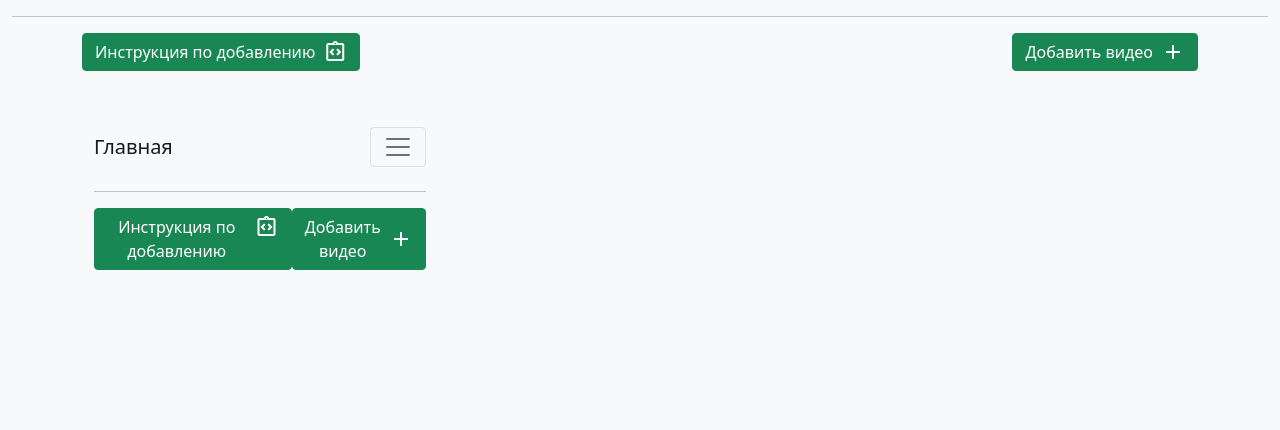
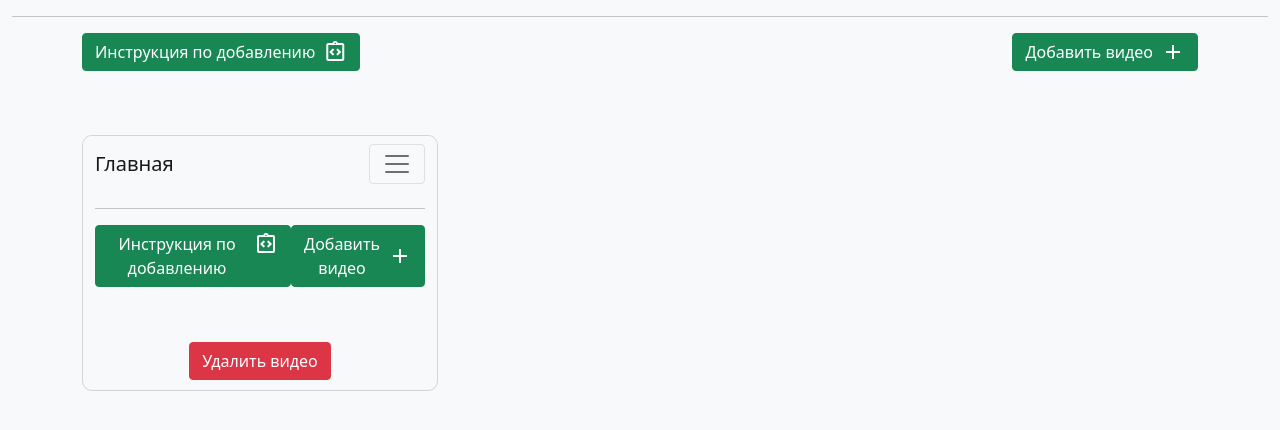
Before and after one commit to siailya/BoisRouge, a Flask app: page /admin/edit_video in a window 1280 px wide. Shown: the part 56-486 px from the top of the page. Run offline with Flask 2, Linux system fonts and the light colour scheme; a database or web service that is not in the repository returns one stand-in record (values such as "Sample title").

Commit message:
- Сделал удаление видео - Пофиксил transition на клиенте (теперь не плывет)

```diff
--- a/forms.py
+++ b/forms.py
@@ -54,6 +54,11 @@ class WoodTypeForm(FlaskForm):
 
 
 class VideoForm(FlaskForm):
-    url = StringField()
+    url = StringField(validators=[DataRequired("Введите ссылку на видеоролик")])
 
     submit = SubmitField("Подтвердить")
+
+    @staticmethod
+    def validate_url(form, field):
+        if "youtu" not in field.data:
+            raise ValidationError("Ведите ссылку на youtube-видеоролик!")
--- a/main.py
+++ b/main.py
@@ -1,7 +1,7 @@
 from math import ceil
 
 import pymongo
-from flask import Flask, request, render_template, redirect, session, g
+from flask import Flask, request, render_template, redirect, session, g, jsonify
 from pymongo import MongoClient
 from flask_mongoengine import MongoEngine
 from forms import *
@@ -177,20 +177,27 @@ def edit_video():
     videos = client[db_name]["videos"].find().sort("date", pymongo.DESCENDING)
     video_form = VideoForm()
 
-    if request.method == "POST":
+    if video_form.validate_on_submit():
         url = video_form.url.data
-        if not url:
-            return render_template("admin/edit_video.html", add_form=video_form, error="Заполните поле для ссылки!",
-                                   videos=videos)
-        elif "youtu" not in url:
-            return render_template("admin/edit_video.html", add_form=video_form,
-                                   error="Введите ссылку на youtube-видеоролик", videos=videos)
-        else:
-            check = False if client[db_name]["videos"].count_documents({"url": url}) > 0 else True
-            if check:
-                client[db_name]["videos"].insert_one({"url": url, "date": datetime.now()})
+
+        check = False if client[db_name]["videos"].count_documents({"url": url}) > 0 else True
+        if check:
+            client[db_name]["videos"].insert_one({"url": url, "date": datetime.now()})
+
+        return redirect("/admin/edit_video")
 
     return render_template("admin/edit_video.html", add_form=video_form, videos=videos)
+
+
+@app.route("/admin/api/delete_video", methods=["GET", "POST"])
+def delete_video():
+    vid = request.json.get("vid")
+    print(vid)
+    print(list(client[db_name]["videos"].find({"_id": ObjectId(vid)})))
+    client[db_name]["videos"].delete_one({"_id": ObjectId(vid)})
+    print(list(client[db_name]["videos"].find({"_id": ObjectId(vid)})))
+
+    return jsonify({"status": "video deleted"})
 
 
 @app.route('/admin/edit_photo/<photo_id>', methods=["GET", "POST"])
--- a/static/admin.css
+++ b/static/admin.css
@@ -8,34 +8,34 @@ button.active {
     /*background-color: #198754 !important;*/
 }
 
-.btn-success{
-    background: #198754!important;
+.btn-success {
+    background: #198754 !important;
 }
 
-.add-news-header{
+.add-news-header {
     font-size: 30px;
     font-weight: 400;
 }
 
-.new-text{
+.new-text {
     font-size: 14px;
 }
 
-.news-date{
+.news-date {
     font-size: 14px;
     margin: 0;
 }
 
-.add-new-btn{
+.add-new-btn {
     text-decoration: none;
 }
 
 .form-control:focus, .form-select:focus {
-    border-color: #4ca24a!important;
-    box-shadow: 0 0 0 0.25rem rgba(13, 123, 41,.2) !important;
+    border-color: #4ca24a !important;
+    box-shadow: 0 0 0 0.25rem rgba(13, 123, 41, .2) !important;
 }
 
-.quick-card{
+.quick-card {
     border: 1px solid rgba(0, 0, 0, 0.1);
     padding: 10px;
     border-radius: 10px;
@@ -45,17 +45,24 @@ button.active {
     font-size: 20px;
 }
 
-.quick-card span{
+.quick-card span {
     font-size: 42px;
     color: #4ca24a;
 }
 
-.quick-card:hover{
+.quick-card:hover {
     box-shadow: 0 0 20px 5px rgba(0, 0, 0, 0.1);
     transform: scale(1.01);
     color: #235833;
 }
 
-.video-card iframe{
+.video-card iframe {
     height: 25vh;
 }
+
+.video-card {
+    border: 1px solid rgba(0, 0, 0, 0.15);
+    padding: 0 0 10px 0;
+    overflow: hidden;
+    border-radius: 10px;
+}
--- a/static/styles/gallery.css
+++ b/static/styles/gallery.css
@@ -21,6 +21,8 @@
   color: #111111;
   text-decoration: none;
   height: 100%;
+  transition: all 0.3s ease;
+  cursor: pointer;
 }
 .photo-card img {
   object-fit: cover;
--- a/static/styles/header.css
+++ b/static/styles/header.css
@@ -18,7 +18,7 @@ header.nav-header {
   text-decoration: none;
   font-weight: 500;
   font-size: 18px;
-  transition: all 0.3s ease;
+  transition: color 0.3s ease;
 }
 
 .menu-item:hover {
--- a/static/styles/header.scss
+++ b/static/styles/header.scss
@@ -19,7 +19,7 @@ header.nav-header{
   text-decoration: none;
   font-weight: 500;
   font-size: 18px;
-  transition: all .3s ease;
+  transition: color .3s ease;
 }
 
 .menu-item:hover{
--- a/static/styles/news.css
+++ b/static/styles/news.css
@@ -11,6 +11,7 @@
   color: #111111;
   text-decoration: none;
   height: 100%;
+  transition: all 0.3s ease;
 }
 
 .news-text {
@@ -36,6 +37,7 @@
   background: rgba(55, 133, 78, 0.8);
   overflow: hidden;
   color: white;
+  transition: all 0.3s ease;
 }
 
 .news-item-view {
@@ -50,6 +52,7 @@
   border-radius: 10px;
   overflow: hidden;
   border: 1px solid rgba(0, 0, 0, 0.1);
+  transition: all 0.3s ease;
 }
 
 .news-item-picture:hover {
--- a/static/styles/style.css
+++ b/static/styles/style.css
@@ -1,8 +1,4 @@
 @import url("https://fonts.googleapis.com/css2?family=Montserrat:wght@100;200;300;400;500;600;700;800;900&display=swap");
-* {
-  transition: all 0.3s ease;
-}
-
 html {
   --green: #235833;
   --light-green: #37854E;
--- a/static/styles/style.scss
+++ b/static/styles/style.scss
@@ -1,7 +1,7 @@
 @import url('https://fonts.googleapis.com/css2?family=Montserrat:wght@100;200;300;400;500;600;700;800;900&display=swap');
 
 *{
-  transition: all .3s ease;
+  //transition: all .3s ease;
 }
 
 html{
--- a/templates/admin/edit_video.html
+++ b/templates/admin/edit_video.html
@@ -2,7 +2,8 @@
 
 {% block content %}
     <div class="d-flex">
-        <a href="{{ url_for('static', filename='img/instruction.png') }}" target="_blank" class="btn btn-success me-auto d-flex">
+        <a href="{{ url_for('static', filename='img/instruction.png') }}" target="_blank"
+           class="btn btn-success me-auto d-flex">
             <span>Инструкция по добавлению</span>
             <span class="material-icons-outlined ms-2">integration_instructions</span>
         </a>
@@ -20,34 +21,53 @@
                     <h5 class="modal-title" id="exampleModalLabel">Добавление видео</h5>
                     <button type="button" class="btn-close" data-bs-dismiss="modal" aria-label="Close"></button>
                 </div>
-                <form action="" method="post" novalidate enctype="multipart/form-data">
-                    <div class="modal-body">
+                <div class="modal-body">
+                    <form action="" method="post" novalidate enctype="multipart/form-data">
+                        {{ add_form.hidden_tag() }}
                         <label for="">Ссылка на YouTube-видеоролик</label>
                         {{ add_form.url(placeholder="https://youtube.com/...", class="form-control") }}
-                        {% if error %}
+                        {% if add_form.url.errors %}
                             <div class="invalid-feedback d-block">
-                                {{ error }}
+                                {{ add_form.url.errors[0] }}
                             </div>
                         {% endif %}
-                    </div>
-                    <div class="modal-footer">
-                        <button type="button" class="btn btn-outline-secondary" data-bs-dismiss="modal">Отмена</button>
-                        {{ add_form.submit(class="btn btn-success") }}
-                    </div>
-                </form>
+                        {{ add_form.submit(class="btn btn-success mt-2") }}
+                    </form>
+                </div>
+                <div class="modal-footer">
+                    <button type="button" class="btn btn-outline-secondary" data-bs-dismiss="modal">Отмена</button>
+                </div>
             </div>
         </div>
     </div>
 
     <div class="videos row mt-5">
         {% for video in videos %}
-            <div class="col-12 col-md-4">
-                <div class="video-card">
+            <div class="col-12 col-md-4 mt-3">
+                <div class="video-card text-center">
                     <iframe class="w-100" src="{{ video.url }}" title="YouTube video player" frameborder="0"
                             allow="accelerometer; autoplay; clipboard-write; encrypted-media; gyroscope; picture-in-picture"
                             allowfullscreen></iframe>
+                    <button type="button" onclick="postRemoveVideo('{{ video._id|string }}')" class="btn btn-danger">
+                        Удалить видео
+                    </button>
                 </div>
             </div>
         {% endfor %}
     </div>
+
+    <script>
+        function postRemoveVideo(vid) {
+            let xhr = new XMLHttpRequest()
+
+            xhr.open("POST", "http://localhost:5000/admin/api/delete_video")
+            xhr.setRequestHeader('Content-type', 'application/json; charset=utf-8');
+
+            xhr.send(JSON.stringify({vid}))
+
+            xhr.onreadystatechange = () => {
+                location.reload()
+            }
+        }
+    </script>
 {% endblock %}
```
Also changed, not shown: static/styles/gallery.scss (+12 -8 lines), static/styles/news.scss (+26 -20 lines), 3 other files.
